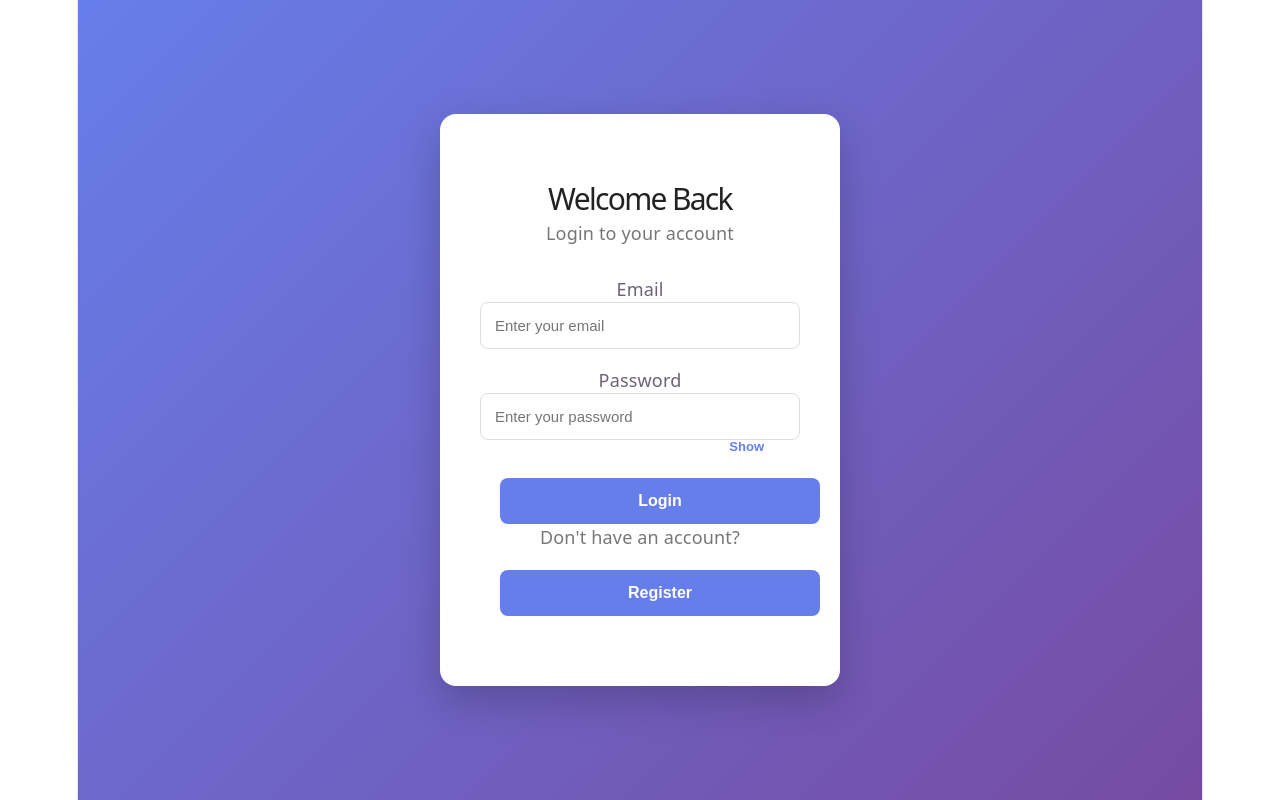
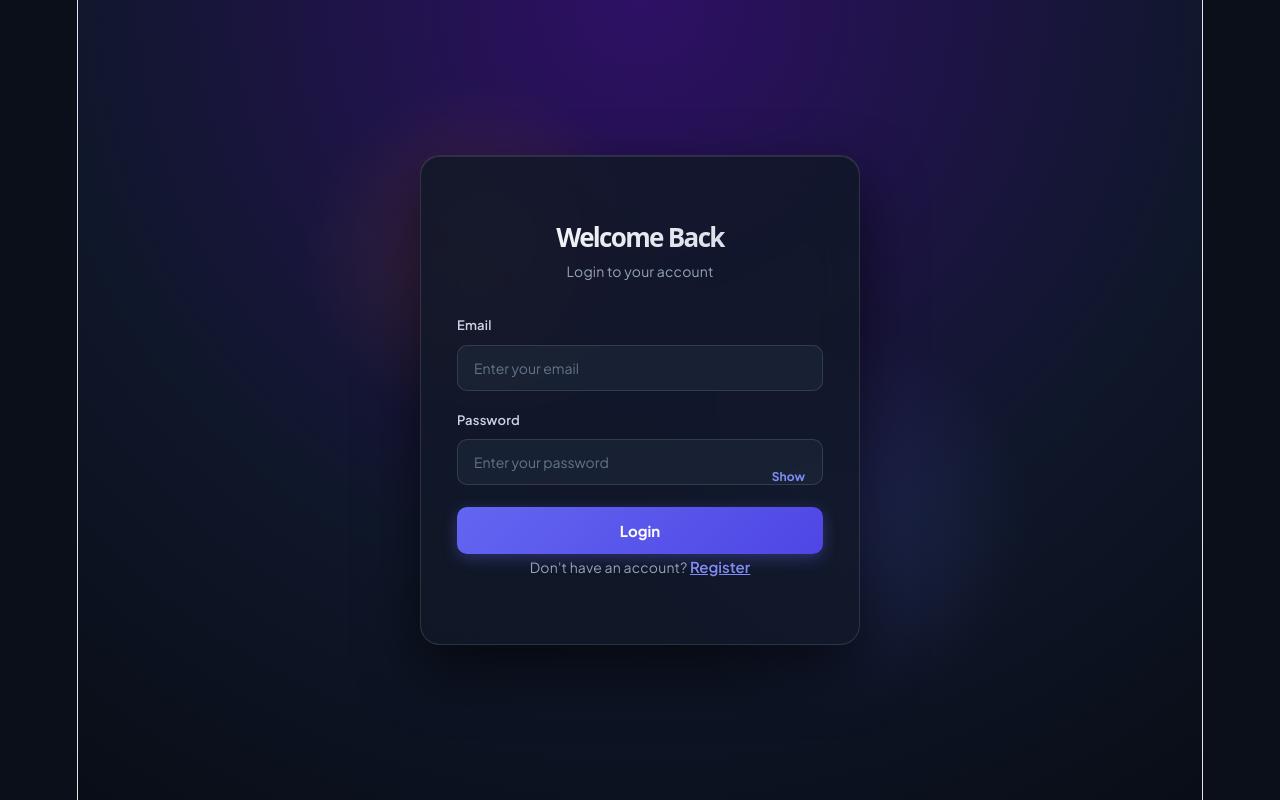
Before and after one commit to rosariodsouzaa/login-page, a React (Vite) app in the folder front-end/: page / in a window 1280 px wide. Built offline with nearby package versions, Linux system fonts and the light colour scheme.

Commit message:
added meta mask integration

```diff
--- a/front-end/index.html
+++ b/front-end/index.html
@@ -4,7 +4,11 @@
     <meta charset="UTF-8" />
     <link rel="icon" type="image/svg+xml" href="/favicon.svg" />
     <meta name="viewport" content="width=device-width, initial-scale=1.0" />
-    <title>login-page</title>
+    <title>Web3 Auth & MetaMask Dashboard</title>
+    <!-- Google Fonts -->
+    <link rel="preconnect" href="https://fonts.googleapis.com">
+    <link rel="preconnect" href="https://fonts.gstatic.com" crossorigin>
+    <link href="https://fonts.googleapis.com/css2?family=Fira+Code:wght@400;500;600&family=Plus+Jakarta+Sans:wght@400;500;600;700;800&display=swap" rel="stylesheet">
   </head>
   <body>
     <div id="root"></div>
--- a/front-end/src/App.css
+++ b/front-end/src/App.css
@@ -2,6 +2,12 @@
   margin: 0;
   padding: 0;
   box-sizing: border-box;
+  font-family: 'Plus Jakarta Sans', system-ui, -apple-system, sans-serif;
+}
+
+body {
+  background-color: #0b0f19;
+  color: #f3f4f6;
 }
 
 .login-container {
@@ -9,153 +15,138 @@
   display: flex;
   justify-content: center;
   align-items: center;
-  background: linear-gradient(135deg, #667eea, #764ba2);
-  padding: 20px;
+  background: radial-gradient(circle at 50% 0%, #2e1065 0%, #0f172a 60%, #090d16 100%);
+  padding: 24px 16px;
+  position: relative;
+  overflow: hidden;
+}
+
+.login-container::before {
+  content: "";
+  position: absolute;
+  width: 350px;
+  height: 350px;
+  background: radial-gradient(circle, rgba(246, 133, 27, 0.15) 0%, rgba(0, 0, 0, 0) 70%);
+  top: 10%;
+  left: 20%;
+  border-radius: 50%;
+  pointer-events: none;
+}
+
+.login-container::after {
+  content: "";
+  position: absolute;
+  width: 400px;
+  height: 400px;
+  background: radial-gradient(circle, rgba(99, 102, 241, 0.18) 0%, rgba(0, 0, 0, 0) 70%);
+  bottom: 10%;
+  right: 15%;
+  border-radius: 50%;
+  pointer-events: none;
 }
 
 .login-box {
   width: 100%;
-  max-width: 400px;
-  padding: 40px;
-  background: white;
-  border-radius: 16px;
-  box-shadow: 0 15px 40px rgba(0, 0, 0, 0.2);
+  max-width: 440px;
+  padding: 36px;
+  background: rgba(17, 24, 39, 0.85);
+  backdrop-filter: blur(20px);
+  -webkit-backdrop-filter: blur(20px);
+  border: 1px solid rgba(255, 255, 255, 0.12);
+  border-radius: 20px;
+  box-shadow: 0 25px 60px rgba(0, 0, 0, 0.6), inset 0 1px 0 rgba(255, 255, 255, 0.1);
+  position: relative;
+  z-index: 10;
+  transition: transform 0.3s ease, box-shadow 0.3s ease;
 }
 
 .login-box h1 {
   text-align: center;
-  font-size: 30px;
+  font-size: 26px;
+  font-weight: 800;
   margin-bottom: 8px;
-  color: #222;
+  background: linear-gradient(135deg, #ffffff 0%, #cbd5e1 100%);
+  -webkit-background-clip: text;
+  -webkit-text-fill-color: transparent;
 }
 
 .login-box > p {
   text-align: center;
-  color: #777;
-  margin-bottom: 30px;
+  color: #94a3b8;
+  font-size: 14px;
+  margin-bottom: 28px;
+}
+
+.login-box label {
+  display: block;
+  font-size: 13px;
+  font-weight: 600;
+  color: #cbd5e1;
+  margin-bottom: 6px;
+  text-align: left;
 }
 
 .login-box input {
   width: 100%;
-  padding: 14px;
-  margin-bottom: 18px;
-  border: 1px solid #ddd;
-  border-radius: 8px;
-  font-size: 15px;
+  padding: 13px 16px;
+  margin-bottom: 16px;
+  background: rgba(30, 41, 59, 0.6);
+  border: 1px solid rgba(255, 255, 255, 0.12);
+  border-radius: 10px;
+  font-size: 14px;
+  color: #f8fafc;
   outline: none;
+  transition: all 0.2s ease;
+}
+
+.login-box input::placeholder {
+  color: #64748b;
 }
 
 .login-box input:focus {
-  border-color: #667eea;
+  border-color: #6366f1;
+  box-shadow: 0 0 0 3px rgba(99, 102, 241, 0.25);
+  background: rgba(30, 41, 59, 0.9);
 }
 
 .login-box button {
-  margin: 20px;
   width: 100%;
   padding: 14px;
   border: none;
-  border-radius: 8px;
-  background: #667eea;
+  border-radius: 10px;
+  background: linear-gradient(135deg, #6366f1 0%, #4f46e5 100%);
   color: white;
-  font-size: 16px;
-  font-weight: bold;
+  font-size: 15px;
+  font-weight: 700;
   cursor: pointer;
-  transition: 0.2s;
+  transition: all 0.2s ease;
+  box-shadow: 0 4px 15px rgba(99, 102, 241, 0.35);
+  margin-top: 6px;
 }
 
 .login-box button:hover {
-  background: #5568d8;
+  background: linear-gradient(135deg, #4f46e5 0%, #4338ca 100%);
+  transform: translateY(-1px);
+  box-shadow: 0 6px 20px rgba(99, 102, 241, 0.5);
 }
 
-.error {
-  color: #e53935;
-  font-size: 14px;
-  margin-bottom: 15px;
-}
-* {
+.login-box p button[type="button"] {
+  width: auto;
+  padding: 0;
   margin: 0;
-  padding: 0;
-  box-sizing: border-box;
+  background: transparent;
+  box-shadow: none;
+  color: #818cf8;
+  font-weight: 600;
+  text-decoration: underline;
 }
 
-.login-container {
-  min-height: 100vh;
-  display: flex;
-  justify-content: center;
-  align-items: center;
-  background: linear-gradient(135deg, #667eea, #764ba2);
-  padding: 20px;
+.login-box p button[type="button"]:hover {
+  background: transparent;
+  transform: none;
+  color: #a5b4fc;
 }
 
-.login-box {
-  width: 100%;
-  max-width: 400px;
-  padding: 40px;
-  background: white;
-  border-radius: 16px;
-  box-shadow: 0 15px 40px rgba(0, 0, 0, 0.2);
-}
-
-.login-box h1 {
-  text-align: center;
-  font-size: 30px;
-  margin-bottom: 8px;
-  color: #222;
-}
-
-.login-box > p {
-  text-align: center;
-  color: #777;
-  margin-bottom: 30px;
-}
-
-.login-box input {
-  width: 100%;
-  padding: 14px;
-  margin-bottom: 18px;
-  border: 1px solid #ddd;
-  border-radius: 8px;
-  font-size: 15px;
-  outline: none;
-}
-
-.login-box input:focus {
-  border-color: #667eea;
-}
-
-.login-box button {
-  margin-bottom: auto;
-  width: 100%;
-  padding: 14px;
-  border: none;
-  border-radius: 8px;
-
-  font-size: 16px;
-  font-weight: bold;
-  cursor: pointer;
-  transition: 0.2s;
-}
-
-.login-box button:hover {
-  background: #5568d8;
-}
-
-.error {
-  color: #e53935;
-  font-size: 14px;
-  margin-bottom: 15px;
-}
-.forgot-password {
-  text-align: right;
-  margin-top: -8px;
-  margin-bottom: 20px;
-}
-
-.forgot-password a {
-  color: #667eea;
-  font-size: 14px;
-  text-decoration: none;
-}
 .password-container {
   position: relative;
 }
@@ -166,42 +157,64 @@
 
 .show-password {
   position: absolute;
-  right: 8px;
+  right: 10px;
   top: 50%;
   transform: translateY(-50%);
   width: auto !important;
-  padding: 5px 8px !important;
+  padding: 4px 8px !important;
   background: transparent !important;
-  color: #667eea !important;
-  font-size: 13px !important;
+  box-shadow: none !important;
+  color: #818cf8 !important;
+  font-size: 12px !important;
+}
+
+.show-password:hover {
+  color: #a5b4fc !important;
+  transform: translateY(-50%) !important;
+}
+
+.error {
+  color: #f87171;
+  background: rgba(239, 68, 68, 0.1);
+  border: 1px solid rgba(239, 68, 68, 0.25);
+  padding: 10px 14px;
+  border-radius: 8px;
+  font-size: 13px;
+  margin-bottom: 16px;
 }
 
 .validation-error {
-  color: #d93025;
-  font-size: 13px;
-  margin: 4px 0 8px;
+  color: #f87171;
+  font-size: 12px;
+  margin: -8px 0 12px;
+  text-align: left;
 }
 
 .validation-success {
-  color: #188038;
-  font-size: 13px;
-  margin: 4px 0 8px;
+  color: #4ade80;
+  font-size: 12px;
+  margin: -8px 0 12px;
+  text-align: left;
 }
 
 .password-requirements {
-  margin: 5px 0 12px;
-  padding: 8px 12px;
-  border-radius: 6px;
-  background: #f7f7f7;
+  margin: 4px 0 16px;
+  padding: 10px 14px;
+  border-radius: 8px;
+  background: rgba(15, 23, 42, 0.6);
+  border: 1px solid rgba(255, 255, 255, 0.05);
 }
 
 .password-requirements p {
   margin: 4px 0;
+  font-size: 12px;
 }
 
 button:disabled {
   opacity: 0.5;
   cursor: not-allowed;
+  transform: none !important;
+  box-shadow: none !important;
 }
 
 /* =========================================
@@ -210,7 +223,7 @@ button:disabled {
 
 .dashboard-box {
   max-width: 520px;
-  padding: 32px;
+  padding: 36px;
 }
 
 .user-profile-header {
@@ -218,50 +231,54 @@ button:disabled {
   align-items: center;
   gap: 16px;
   padding-bottom: 20px;
-  border-bottom: 1px solid #eaeaea;
+  border-bottom: 1px solid rgba(255, 255, 255, 0.1);
   margin-bottom: 24px;
 }
 
 .avatar-circle {
-  width: 52px;
-  height: 52px;
+  width: 54px;
+  height: 54px;
   border-radius: 50%;
-  background: linear-gradient(135deg, #667eea, #764ba2);
+  background: linear-gradient(135deg, #6366f1 0%, #a855f7 100%);
   color: white;
-  font-size: 22px;
-  font-weight: bold;
+  font-size: 24px;
+  font-weight: 800;
   display: flex;
   align-items: center;
   justify-content: center;
-  box-shadow: 0 4px 12px rgba(102, 126, 234, 0.3);
+  box-shadow: 0 4px 15px rgba(99, 102, 241, 0.4);
 }
 
 .user-profile-header h1 {
   font-size: 22px;
   text-align: left;
   margin-bottom: 2px;
+  background: linear-gradient(135deg, #ffffff 0%, #e2e8f0 100%);
+  -webkit-background-clip: text;
+  -webkit-text-fill-color: transparent;
 }
 
 .user-email {
-  color: #666;
-  font-size: 14px;
+  color: #94a3b8;
+  font-size: 13px;
   text-align: left !important;
   margin-bottom: 0 !important;
 }
 
 .metamask-section {
-  background: #f8fafc;
-  border: 1px solid #e2e8f0;
-  border-radius: 12px;
-  padding: 20px;
+  background: rgba(15, 23, 42, 0.7);
+  border: 1px solid rgba(246, 133, 27, 0.3);
+  border-radius: 16px;
+  padding: 22px;
   margin-bottom: 24px;
+  box-shadow: 0 8px 25px rgba(0, 0, 0, 0.3);
 }
 
 .metamask-header {
   display: flex;
   justify-content: space-between;
   align-items: center;
-  margin-bottom: 16px;
+  margin-bottom: 18px;
 }
 
 .metamask-title {
@@ -271,24 +288,25 @@ button:disabled {
 }
 
 .metamask-title h2 {
-  font-size: 16px;
+  font-size: 17px;
   font-weight: 700;
-  color: #1e293b;
+  color: #f8fafc;
 }
 
 .status-badge {
   display: inline-flex;
   align-items: center;
   gap: 6px;
-  padding: 4px 10px;
+  padding: 5px 12px;
   border-radius: 20px;
   font-size: 12px;
   font-weight: 600;
 }
 
 .status-badge.connected {
-  background: #dcfce7;
-  color: #166534;
+  background: rgba(34, 197, 94, 0.15);
+  color: #4ade80;
+  border: 1px solid rgba(34, 197, 94, 0.3);
 }
 
 .status-badge .dot {
@@ -296,39 +314,39 @@ button:disabled {
   height: 8px;
   border-radius: 50%;
   background: #22c55e;
-  box-shadow: 0 0 0 2px rgba(34, 197, 94, 0.2);
+  box-shadow: 0 0 10px #22c55e;
 }
 
 .metamask-connect-prompt,
 .metamask-notice {
   text-align: center;
-  padding: 12px 0;
+  padding: 16px 0 8px;
 }
 
 .metamask-connect-prompt p,
 .metamask-notice p {
-  color: #64748b;
+  color: #cbd5e1;
   font-size: 14px;
-  margin-bottom: 16px;
+  margin-bottom: 18px;
 }
 
 .btn-metamask-connect {
-  background: linear-gradient(135deg, #f6851b, #e2761b) !important;
+  background: linear-gradient(135deg, #f6851b 0%, #d97706 100%) !important;
   color: white !important;
-  border-radius: 8px !important;
-  font-weight: 600 !important;
+  border-radius: 10px !important;
+  font-weight: 700 !important;
   font-size: 15px !important;
-  padding: 12px 20px !important;
-  box-shadow: 0 4px 14px rgba(246, 133, 27, 0.35) !important;
+  padding: 13px 20px !important;
+  box-shadow: 0 4px 18px rgba(246, 133, 27, 0.4) !important;
   transition: all 0.2s ease !important;
   margin: 0 !important;
   width: 100% !important;
 }
 
 .btn-metamask-connect:hover {
-  background: linear-gradient(135deg, #e2761b, #d96b14) !important;
-  transform: translateY(-1px);
-  box-shadow: 0 6px 18px rgba(246, 133, 27, 0.45) !important;
+  background: linear-gradient(135deg, #e2761b 0%, #b45309 100%) !important;
+  transform: translateY(-1px) !important;
+  box-shadow: 0 6px 24px rgba(246, 133, 27, 0.5) !important;
 }
 
 .btn-metamask-install {
@@ -336,17 +354,18 @@ button:disabled {
   background: #f6851b;
   color: white;
   text-decoration: none;
-  padding: 10px 18px;
-  border-radius: 8px;
-  font-weight: 600;
+  padding: 12px 20px;
+  border-radius: 10px;
+  font-weight: 700;
   font-size: 14px;
+  box-shadow: 0 4px 15px rgba(246, 133, 27, 0.3);
 }
 
 .wallet-card {
-  background: white;
-  border: 1px solid #cbd5e1;
-  border-radius: 10px;
-  padding: 14px 16px;
+  background: rgba(30, 41, 59, 0.6);
+  border: 1px solid rgba(255, 255, 255, 0.08);
+  border-radius: 12px;
+  padding: 16px;
   margin-bottom: 16px;
 }
 
@@ -354,169 +373,217 @@ button:disabled {
   display: flex;
   justify-content: space-between;
   align-items: center;
-  padding: 8px 0;
+  padding: 10px 0;
 }
 
 .wallet-field:not(:last-child) {
-  border-bottom: 1px dashed #e2e8f0;
+  border-bottom: 1px dashed rgba(255, 255, 255, 0.08);
 }
 
 .field-label {
   font-size: 13px;
-  color: #64748b;
-  font-weight: 500;
+  color: #94a3b8;
+  font-weight: 600;
 }
 
 .network-tag {
-  background: #eff6ff;
-  color: #1d4ed8;
+  background: rgba(59, 130, 246, 0.15);
+  color: #60a5fa;
   font-size: 12px;
-  font-weight: 600;
+  font-weight: 700;
   padding: 4px 10px;
   border-radius: 6px;
-  border: 1px solid #bfdbfe;
+  border: 1px solid rgba(59, 130, 246, 0.3);
 }
 
-.address-container {
+.balance-display {
   display: flex;
-  align-items: center;
+  align-items: baseline;
+  gap: 6px;
+}
+
+.balance-amount {
+  font-size: 20px;
+  font-weight: 800;
+  color: #f8fafc;
+}
+
+.balance-unit {
+  font-size: 12px;
+  font-weight: 800;
+  padding: 3px 8px;
+  border-radius: 6px;
+  letter-spacing: 0.5px;
+}
+
+.balance-unit.token-bnb {
+  background: rgba(243, 186, 47, 0.2);
+  color: #f3ba2f;
+  border: 1px solid rgba(243, 186, 47, 0.4);
+}
+
+.balance-unit.token-eth {
+  background: rgba(168, 85, 247, 0.2);
+  color: #c084fc;
+  border: 1px solid rgba(168, 85, 247, 0.4);
+}
+
+.balance-unit.token-matic {
+  background: rgba(130, 71, 229, 0.2);
+  color: #a78bfa;
+  border: 1px solid rgba(130, 71, 229, 0.4);
+}
+
+/* Full Address Field Styling */
+.full-address-field {
+  flex-direction: column;
+  align-items: stretch !important;
   gap: 8px;
 }
 
-.address-text {
-  font-family: monospace;
-  font-size: 14px;
-  font-weight: 600;
-  color: #0f172a;
+.field-header {
+  display: flex;
+  justify-content: space-between;
+  align-items: center;
+}
+
+.full-address-box {
+  background: #030712;
+  border: 1px solid rgba(255, 255, 255, 0.1);
+  border-radius: 8px;
+  padding: 10px 12px;
+  margin-top: 4px;
+  word-break: break-all;
+  box-shadow: inset 0 2px 4px rgba(0, 0, 0, 0.5);
+}
+
+.full-address-code {
+  font-family: 'Fira Code', monospace;
+  font-size: 13px;
+  color: #38bdf8;
+  line-height: 1.4;
+  letter-spacing: 0.2px;
 }
 
 .btn-copy-address {
   width: auto !important;
   margin: 0 !important;
-  padding: 4px 10px !important;
+  padding: 4px 12px !important;
   font-size: 12px !important;
-  background: #f1f5f9 !important;
-  color: #475569 !important;
-  border: 1px solid #cbd5e1 !important;
+  font-weight: 600 !important;
+  background: rgba(255, 255, 255, 0.08) !important;
+  color: #cbd5e1 !important;
+  border: 1px solid rgba(255, 255, 255, 0.15) !important;
   border-radius: 6px !important;
+  box-shadow: none !important;
+  transition: all 0.2s ease !important;
 }
 
 .btn-copy-address:hover {
-  background: #e2e8f0 !important;
-}
-
-.balance-display {
-  display: flex;
-  align-items: baseline;
-  gap: 4px;
-}
-
-.balance-amount {
-  font-size: 18px;
-  font-weight: 700;
-  color: #0f172a;
-}
-
-.balance-unit {
-  font-size: 12px;
-  font-weight: 700;
-  color: #64748b;
+  background: rgba(255, 255, 255, 0.18) !important;
+  color: white !important;
+  transform: none !important;
 }
 
 .web3-actions {
   display: grid;
   grid-template-columns: 1fr 1fr;
-  gap: 8px;
+  gap: 10px;
   margin-bottom: 12px;
 }
 
 .btn-action {
   width: 100% !important;
   margin: 0 !important;
-  padding: 10px 12px !important;
+  padding: 11px 12px !important;
   font-size: 13px !important;
-  border-radius: 6px !important;
-  font-weight: 600 !important;
+  border-radius: 8px !important;
+  font-weight: 700 !important;
+  box-shadow: none !important;
 }
 
 .btn-sign {
   grid-column: span 2;
-  background: #667eea !important;
+  background: linear-gradient(135deg, #6366f1, #4f46e5) !important;
   color: white !important;
 }
 
 .btn-sign:hover {
-  background: #5568d8 !important;
+  background: linear-gradient(135deg, #4f46e5, #4338ca) !important;
 }
 
 .btn-refresh {
-  background: #f1f5f9 !important;
-  color: #334155 !important;
-  border: 1px solid #cbd5e1 !important;
+  background: rgba(255, 255, 255, 0.08) !important;
+  color: #e2e8f0 !important;
+  border: 1px solid rgba(255, 255, 255, 0.12) !important;
 }
 
 .btn-refresh:hover {
-  background: #e2e8f0 !important;
+  background: rgba(255, 255, 255, 0.16) !important;
 }
 
 .btn-disconnect {
-  background: #fef2f2 !important;
-  color: #dc2626 !important;
-  border: 1px solid #fecaca !important;
+  background: rgba(239, 68, 68, 0.15) !important;
+  color: #f87171 !important;
+  border: 1px solid rgba(239, 68, 68, 0.3) !important;
 }
 
 .btn-disconnect:hover {
-  background: #fee2e2 !important;
+  background: rgba(239, 68, 68, 0.25) !important;
 }
 
 .signature-box {
-  background: #f0fdf4;
-  border: 1px solid #bbf7d0;
-  border-radius: 8px;
-  padding: 10px 12px;
+  background: rgba(34, 197, 94, 0.1);
+  border: 1px solid rgba(34, 197, 94, 0.3);
+  border-radius: 10px;
+  padding: 12px;
   margin-top: 12px;
   text-align: left;
 }
 
 .signature-label {
   font-size: 12px;
-  color: #166534;
-  font-weight: 600;
+  color: #4ade80;
+  font-weight: 700;
   margin-bottom: 4px !important;
   text-align: left !important;
 }
 
 .signature-code {
-  font-family: monospace;
+  font-family: 'Fira Code', monospace;
   font-size: 12px;
-  color: #15803d;
+  color: #86efac;
   word-break: break-all;
 }
 
 .web3-error-banner {
-  background: #fef2f2;
-  border: 1px solid #fecaca;
-  padding: 8px 12px;
-  border-radius: 6px;
-  color: #991b1b;
+  background: rgba(239, 68, 68, 0.15);
+  border: 1px solid rgba(239, 68, 68, 0.3);
+  padding: 10px 14px;
+  border-radius: 8px;
+  color: #f87171;
   font-size: 13px;
-  margin-bottom: 14px;
+  margin-bottom: 16px;
 }
 
 .dashboard-footer {
-  margin-top: 10px;
+  margin-top: 12px;
 }
 
 .btn-logout {
-  background: #ef4444 !important;
-  color: white !important;
+  background: rgba(239, 68, 68, 0.2) !important;
+  color: #f87171 !important;
+  border: 1px solid rgba(239, 68, 68, 0.3) !important;
   width: 100% !important;
   margin: 0 !important;
-  padding: 12px !important;
-  border-radius: 8px !important;
+  padding: 13px !important;
+  border-radius: 10px !important;
   font-size: 15px !important;
+  font-weight: 700 !important;
+  box-shadow: none !important;
 }
 
 .btn-logout:hover {
-  background: #dc2626 !important;
+  background: rgba(239, 68, 68, 0.35) !important;
+  color: white !important;
 }
```
Also changed, not shown: front-end/src/App.jsx (+39 -31 lines).
